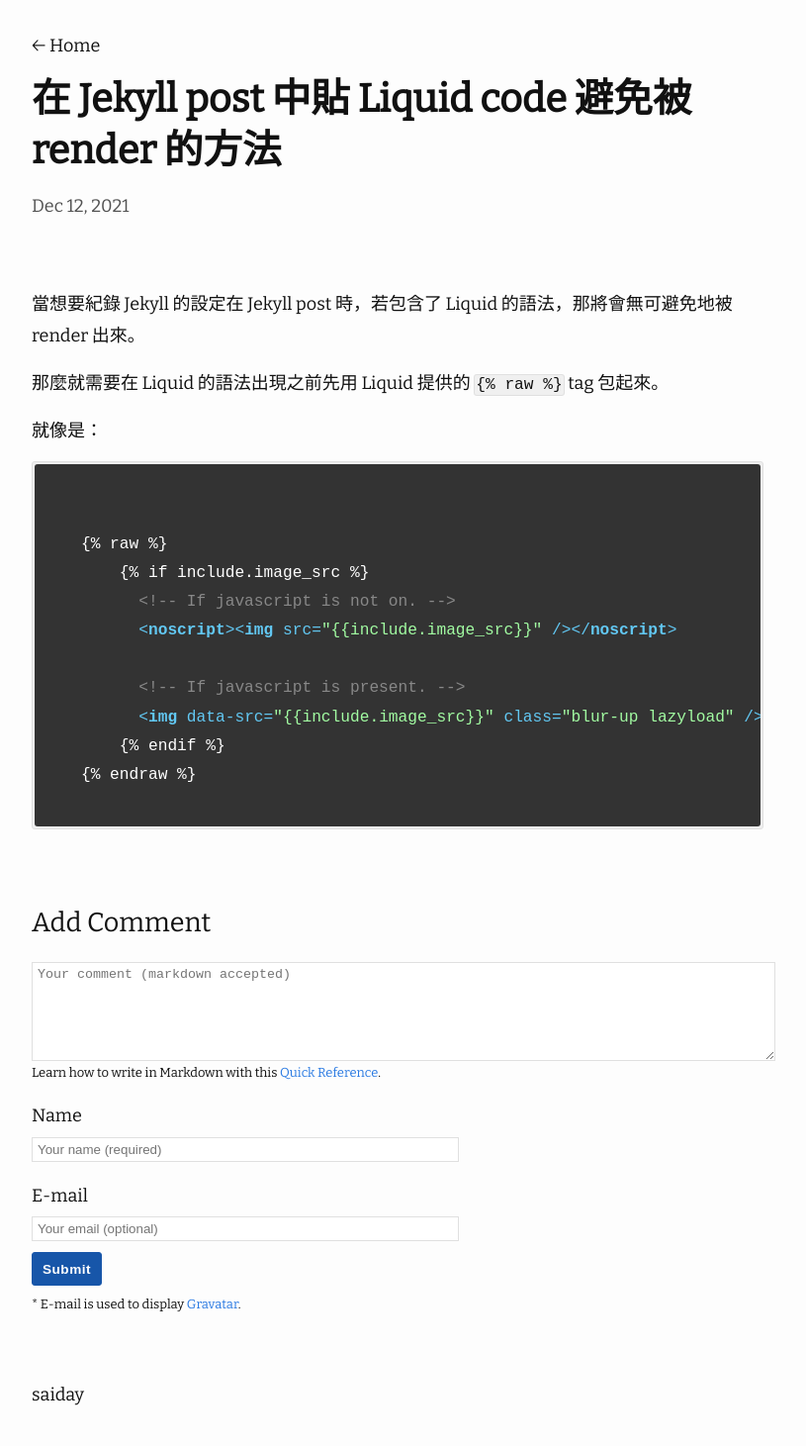
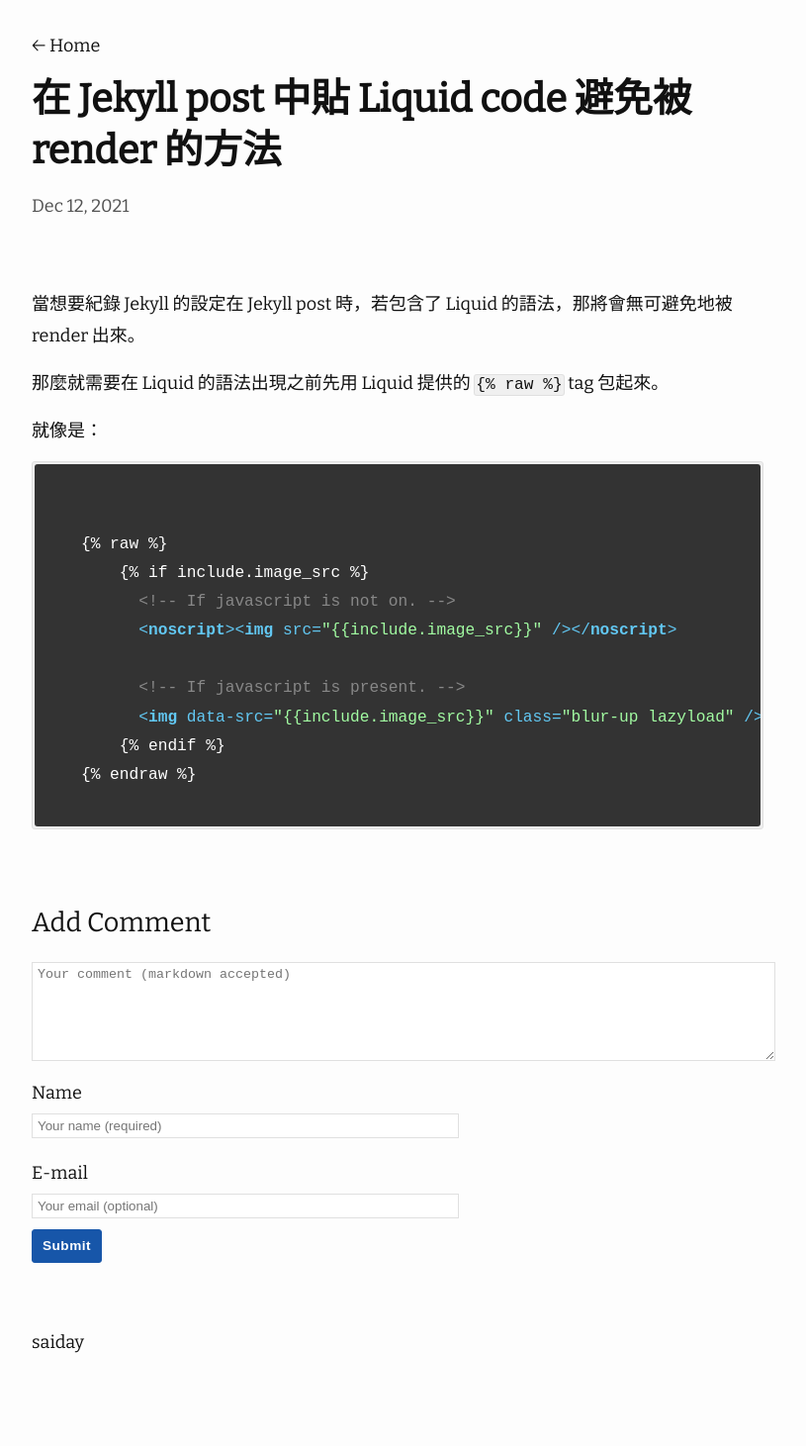
Before and after one commit to saiday/saiday.github.io, a Jekyll site: the page built from tech/_posts/2021-12-13-include-liquid-code-in-jekyll-post-without-rendering.md, in a window 1280 px wide. Shown: the whole page at 99% size, without its empty margins (238-1053 px from the left). Built offline with Jekyll 4.4.1, drawn with Linux system fonts in a browser that asks for light colours; nearby versions of some CDN libraries; after the commit the page ends 1407 px from its top, so only the background shows below that.

Commit message:
enhance comment post layout

```diff
--- a/_includes/comment_form.html
+++ b/_includes/comment_form.html
@@ -10,9 +10,9 @@
     <label for="comment-form-message"><h2>Add Comment <small><a rel="nofollow" id="cancel-comment-reply-link" href="{{ page.url | absolute_url }}#respond" style="display:none;">(cancel reply)</a></small></h2>
       <textarea class="textfield__input" name="fields[message]" type="text" id="comment-form-message" placeholder="Your comment (markdown accepted)" required rows="6"></textarea>
     </label>
-    <div class="comment-form-message-footnote">
-      Learn how to write in Markdown with this <a rel="nofollow" target="_blank" href="https://kramdown.gettalong.org/quickref.html">Quick Reference</a>.
-    </div>
+    <!-- <div class="comment-form-message-footnote"> -->
+    <!--   Learn how to write in Markdown with this <a rel="nofollow" target="_blank" href="https://kramdown.gettalong.org/quickref.html">Quick Reference</a>. -->
+    <!-- </div> -->
   </div>
 
     <div class="textfield narrowfield">
@@ -42,9 +42,9 @@
 
     <button class="button" id="comment-form-submit">Submit</button>
 
-    <div class="comment-form-footnote">
-      * E-mail is used to display <a rel="nofollow" target="_blank" href="https://gravatar.com/">Gravatar</a>.
-    </div>
+    <!-- <div class="comment-form-footnote"> -->
+    <!--   * E-mail is used to display <a rel="nofollow" target="_blank" href="https://gravatar.com/">Gravatar</a>. -->
+    <!-- </div> -->
 </form>
 
 <article class="modal mdl-card mdl-shadow--2dp">
```
